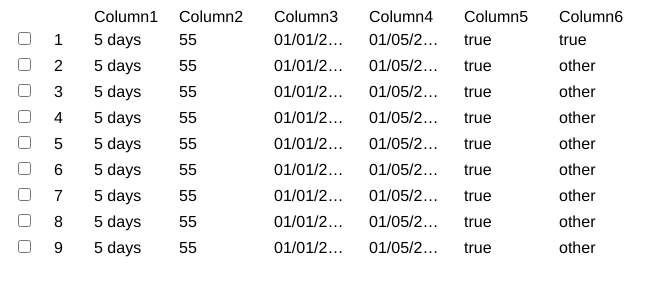
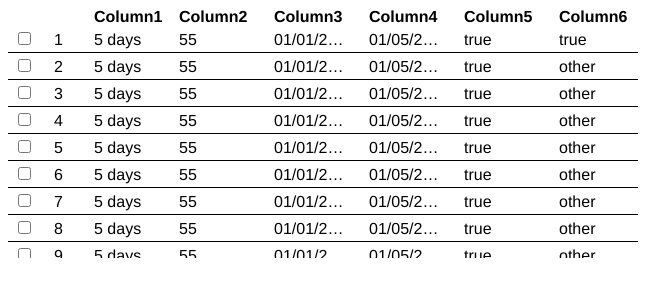
Before and after one commit to monoguerin/vue-grid, a Vue app: page / in a window 1280 px wide. Shown: the top 300 px of the page, without its empty margins (0-672 px from the left). Built offline with nearby package versions, Linux system fonts and the light colour scheme; the HTML template or start-up script is replaced by a standard one.

Commit message:
rename files

```diff
--- a/package.json
+++ b/package.json
@@ -14,7 +14,9 @@
     "lint": "eslint --ext .js,.vue src test/unit/specs test/e2e/specs"
   },
   "dependencies": {
-    "vue": "^2.2.6"
+    "intersection-observer": "^0.2.1",
+    "vue": "^2.2.6",
+    "vue-virtual-scroller": "^0.6.1"
   },
   "devDependencies": {
     "autoprefixer": "^6.7.2",
--- a/src/components/Column.vue
+++ b/src/components/ColumnHeader.vue
@@ -7,7 +7,7 @@
 
 <script>
   export default {
-    name: 'column',
+    name: 'ColumnHeader',
     props: ['title', 'width'],
     data () {
       return {
@@ -32,6 +32,10 @@
     min-height: 18px;
   }
 
+  .slick-column-name {
+    font-weight: bold;
+  }
+
   .slick-header-column:first-child {
     margin: 0;
   }
--- a/src/components/Columns.vue
+++ b/src/components/ColumnsHeaders.vue
@@ -1,15 +1,15 @@
 <template>
   <div class="slick-header" style="width: 200px;" :style="{ width: sumWidthCols}">
-      <Column v-for="column in columns" :title="column.title" :width="column.width" :key="column.key"></Column>
+      <ColumnHeader v-for="column in columns" :title="column.title" :width="column.width" :key="column.key"></ColumnHeader>
   </div>
 </template>
 
 <script>
-  import Column from './Column'
+  import ColumnHeader from './ColumnHeader'
   export default {
-    name: 'Columns',
+    name: 'ColumnsHeaders',
     components: {
-      'Column': Column
+      'ColumnHeader': ColumnHeader
     },
     props: ['columns'],
     computed: {
--- a/src/components/Grid.vue
+++ b/src/components/Grid.vue
@@ -8,8 +8,8 @@
         :rows="data"
         @paneScroll="paneScroll"
         @wheelPaneScroll="paneScroll">
-      </Pane>
-      <Pane
+      </Pane><!--
+   --><Pane
         position="right"
         ref="right-pane"
         :columns="columns"
@@ -19,15 +19,14 @@
       </Pane>
     </div>
     <div v-else>
-      <Columns :columns="columns"></Columns>
+      <ColumnsHeaders :columns="columns"></ColumnsHeaders>
       <Rows :rows="data" :columns="columns"></Rows>
     </div>
-    <div tabindex="0" hidefocus="" style="position:fixed;width:0;height:0;top:0;left:0;outline:0;"></div>
   </div>
 </template>
 
 <script>
-  import Columns from './Columns'
+  import ColumnsHeaders from './ColumnsHeaders'
   import Rows from './Rows'
   import Pane from './Pane'
   import data from './config/data'
@@ -44,7 +43,7 @@
   export default {
     name: 'Grid',
     components: {
-      'Columns': Columns,
+      'ColumnsHeaders': ColumnsHeaders,
       'Rows': Rows,
       'Pane': Pane
     },
--- a/src/components/Pane.vue
+++ b/src/components/Pane.vue
@@ -1,6 +1,6 @@
 <template>
   <div :class="positionClass" class="data-pane">
-    <Columns :columns="columns"></Columns>
+    <ColumnsHeaders :columns="columns"></ColumnsHeaders>
     <Rows
       :rows="rows"
       :columns="columns"
@@ -12,14 +12,14 @@
   </div>
 </template>
 <script>
-  import Columns from './Columns'
+  import ColumnsHeaders from './ColumnsHeaders'
   import Rows from './Rows'
 
   export default {
     name: 'Pane',
     props: ['position', 'columns', 'rows'],
     components: {
-      'Columns': Columns,
+      'ColumnsHeaders': ColumnsHeaders,
       'Rows': Rows
     },
     computed: {
--- a/src/components/Row.vue
+++ b/src/components/Row.vue
@@ -27,6 +27,7 @@
     line-height: 1.8;
     width: 100%;
     overflow: hidden;
+    border-bottom: 1px solid black;
   }
 
   .slick-row:after {
--- a/src/components/Rows.vue
+++ b/src/components/Rows.vue
@@ -17,7 +17,7 @@
     props: ['rows', 'columns', 'position', 'handleScroll', 'handleMouseWheel'],
     computed: {
       virtualHeight () {
-        return this.rows.length * 28
+        return this.rows.length * (28 + 1)
       }
     }
   }
```
